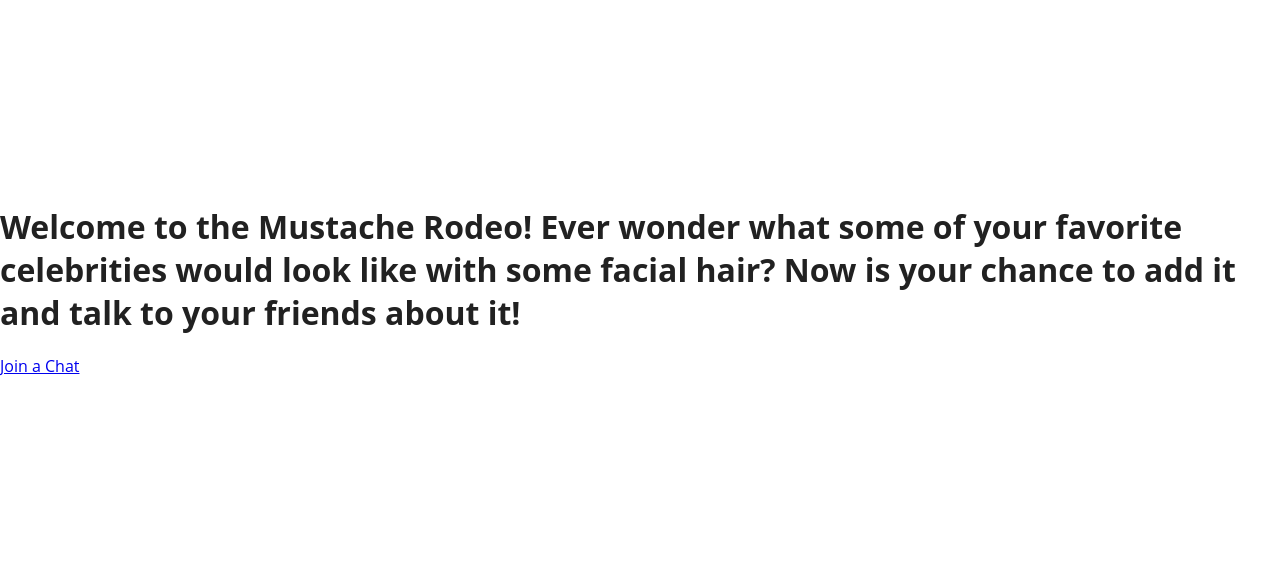
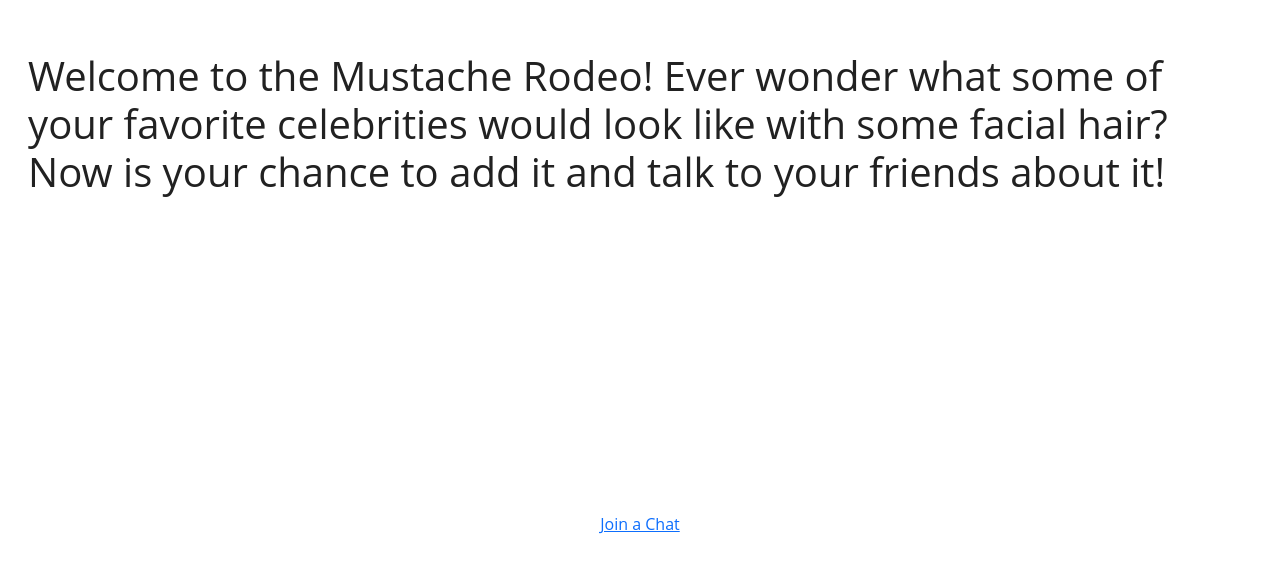
Before and after one commit to Ayee788/Project-Hammer, a React (Create React App) app in the folder client/: page / in a window 1280 px wide. Shown: the part 120-692 px from the top of the page. Built offline with nearby package versions, Linux system fonts and the light colour scheme; no server answers.

Commit message:
bootstrap push

```diff
--- a/client/package.json
+++ b/client/package.json
@@ -7,7 +7,9 @@
     "@testing-library/react": "^13.4.0",
     "@testing-library/user-event": "^13.5.0",
     "axios": "^1.3.4",
+    "bootstrap": "^5.2.3",
     "react": "^18.2.0",
+    "react-bootstrap": "^2.7.2",
     "react-dom": "^18.2.0",
     "react-router-dom": "^6.8.2",
     "react-scripts": "5.0.1",
--- a/client/src/index.js
+++ b/client/src/index.js
@@ -4,6 +4,7 @@ import './index.css';
 import App from './App';
 import reportWebVitals from './reportWebVitals';
 import { BrowserRouter } from 'react-router-dom';
+import 'bootstrap/dist/css/bootstrap.min.css';
 
 const root = ReactDOM.createRoot(document.getElementById('root'));
 root.render(
--- a/client/src/views/MainPage.jsx
+++ b/client/src/views/MainPage.jsx
@@ -7,8 +7,8 @@ const MainPage = () => {
     const [username, setUsername] = useState("");
     const [room, setRoom] = useState("");
     return (
-        <div>
-            <h1> Welcome to the Mustache Rodeo! Ever wonder what some of your favorite celebrities would look like with some facial hair? Now is your chance to add it and talk to your friends about it!</h1>
+        <div className="App">
+            <h1 class="m-4 p-1"> Welcome to the Mustache Rodeo! Ever wonder what some of your favorite celebrities would look like with some facial hair? Now is your chance to add it and talk to your friends about it!</h1>
             <Link to="/chat">Join a Chat</Link>
         </div>
     )
```
Also changed, not shown: 1 other file (tests, documents, lock files or other folders).
